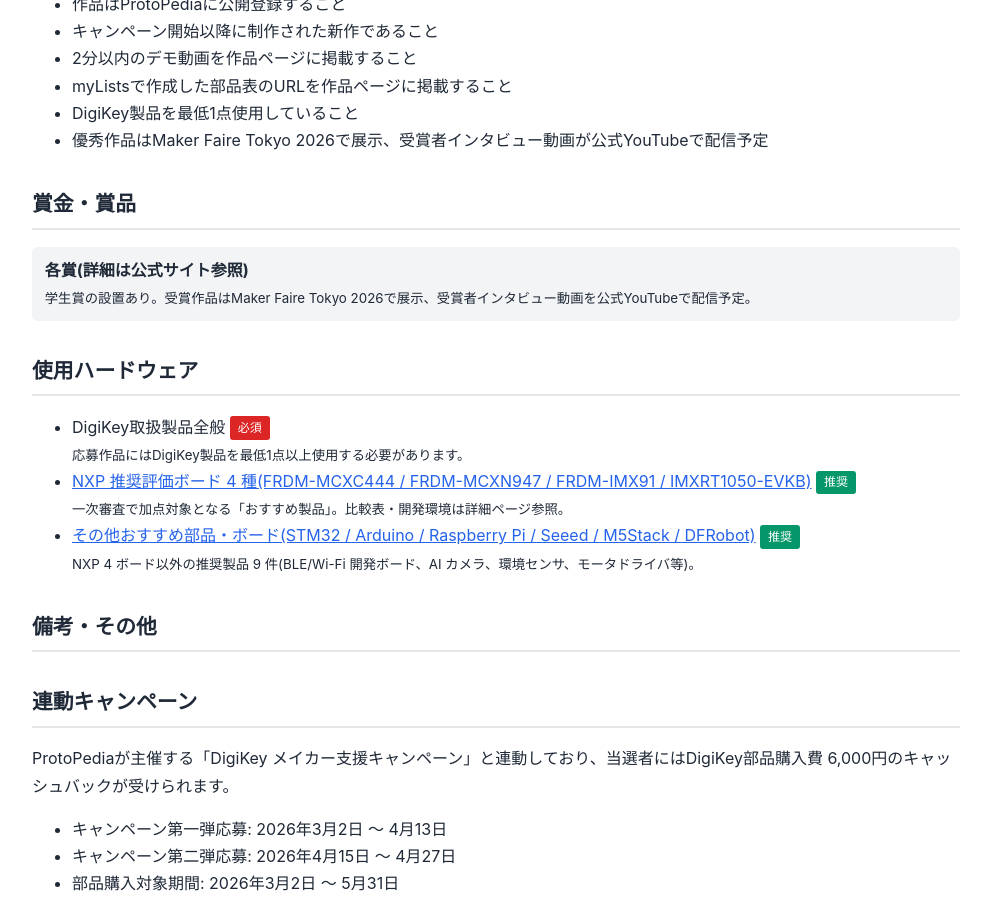
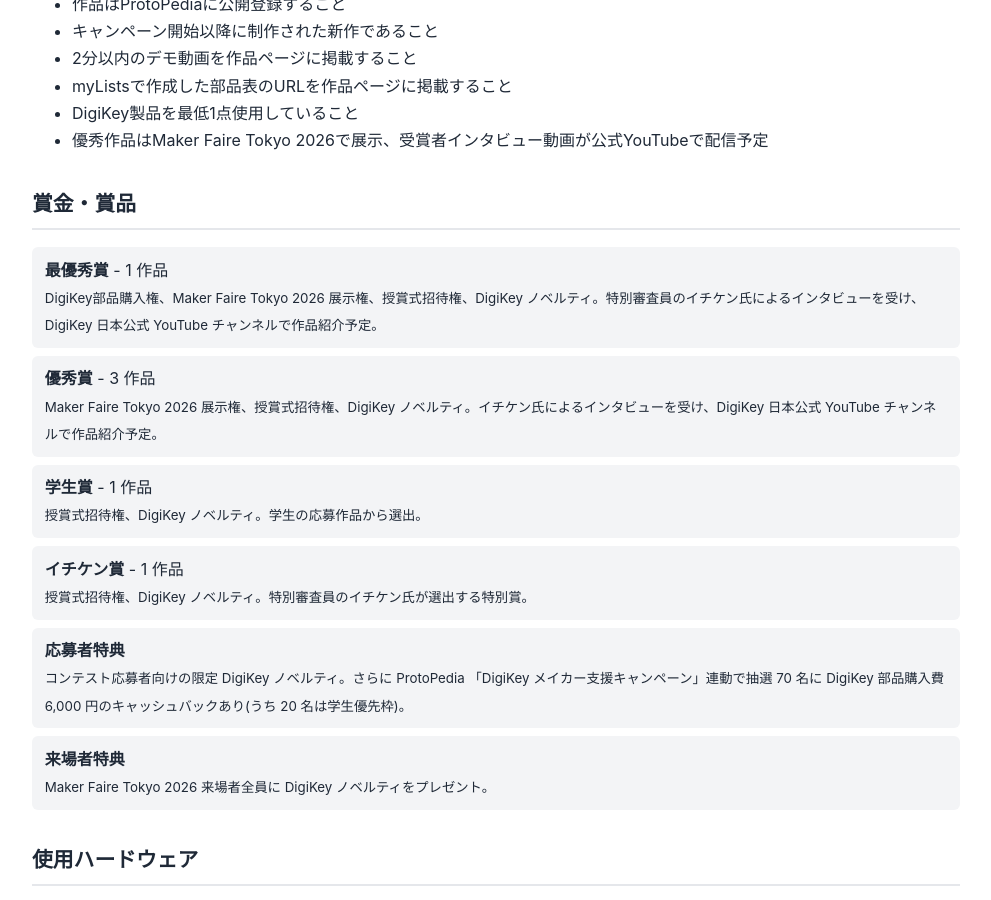
Before and after one commit to airpocket-soundman/maker_contest_2026, a Jekyll site: the page built from _contests/digikey-make-one-challenge-2026.md, in a window 1280 px wide and 900 px high, scrolled down 1356 px. Shown: the whole window, without its empty margins (144-1135 px from the left). Built offline with Jekyll 4.4.1, drawn with Linux system fonts in a browser that asks for light colours.

Commit message:
Add DigiKey product links and detailed prize info for DigiKey contest
- _hardware/digikey-recommended-parts.md: 各製品セクションに DigiKey JP 商品ページへの直接リンクを追加(M039-V11 のみ検索URL)
- _hardware/nxp-frdm-eval-boards.md: 各ボードの開発環境セクション冒頭に DigiKey JP 商品ページへの直接リンクを追加
- _contests/digikey-make-one-challenge-2026.md: 賞品情報を実態に合わせて詳細化
  - 最優秀賞 / 優秀賞×3 / 学生賞 / イチケン賞 を個別に列挙
  - 各賞の特典(展示権、授賞式招待、ノベルティ、YouTube インタビュー)を明記
  - 応募者特典(部品購入費 6,000円キャッシュバック抽選 70名、学生優先枠 20名)
  - Maker Faire 来場者特典も併記

Co-Authored-By: Claude Opus 4.7 (1M context) <noreply@anthropic.com>

```diff
--- a/_contests/digikey-make-one-challenge-2026.md
+++ b/_contests/digikey-make-one-challenge-2026.md
@@ -40,8 +40,22 @@ regulations:
   - 優秀作品はMaker Faire Tokyo 2026で展示、受賞者インタビュー動画が公式YouTubeで配信予定
 
 prizes:
-  - name: 各賞(詳細は公式サイト参照)
-    description: 学生賞の設置あり。受賞作品はMaker Faire Tokyo 2026で展示、受賞者インタビュー動画を公式YouTubeで配信予定。
+  - name: 最優秀賞
+    amount: 1 作品
+    description: DigiKey部品購入権、Maker Faire Tokyo 2026 展示権、授賞式招待権、DigiKey ノベルティ。特別審査員のイチケン氏によるインタビューを受け、DigiKey 日本公式 YouTube チャンネルで作品紹介予定。
+  - name: 優秀賞
+    amount: 3 作品
+    description: Maker Faire Tokyo 2026 展示権、授賞式招待権、DigiKey ノベルティ。イチケン氏によるインタビューを受け、DigiKey 日本公式 YouTube チャンネルで作品紹介予定。
+  - name: 学生賞
+    amount: 1 作品
+    description: 授賞式招待権、DigiKey ノベルティ。学生の応募作品から選出。
+  - name: イチケン賞
+    amount: 1 作品
+    description: 授賞式招待権、DigiKey ノベルティ。特別審査員のイチケン氏が選出する特別賞。
+  - name: 応募者特典
+    description: コンテスト応募者向けの限定 DigiKey ノベルティ。さらに ProtoPedia 「DigiKey メイカー支援キャンペーン」連動で抽選 70 名に DigiKey 部品購入費 6,000 円のキャッシュバックあり(うち 20 名は学生優先枠)。
+  - name: 来場者特典
+    description: Maker Faire Tokyo 2026 来場者全員に DigiKey ノベルティをプレゼント。
 
 cosponsors:
   - NXP Semiconductors(スポンサー)
```
Also changed, not shown: _hardware/digikey-recommended-parts.md (+10 -0 lines), _hardware/nxp-frdm-eval-boards.md (+8 -0 lines).
